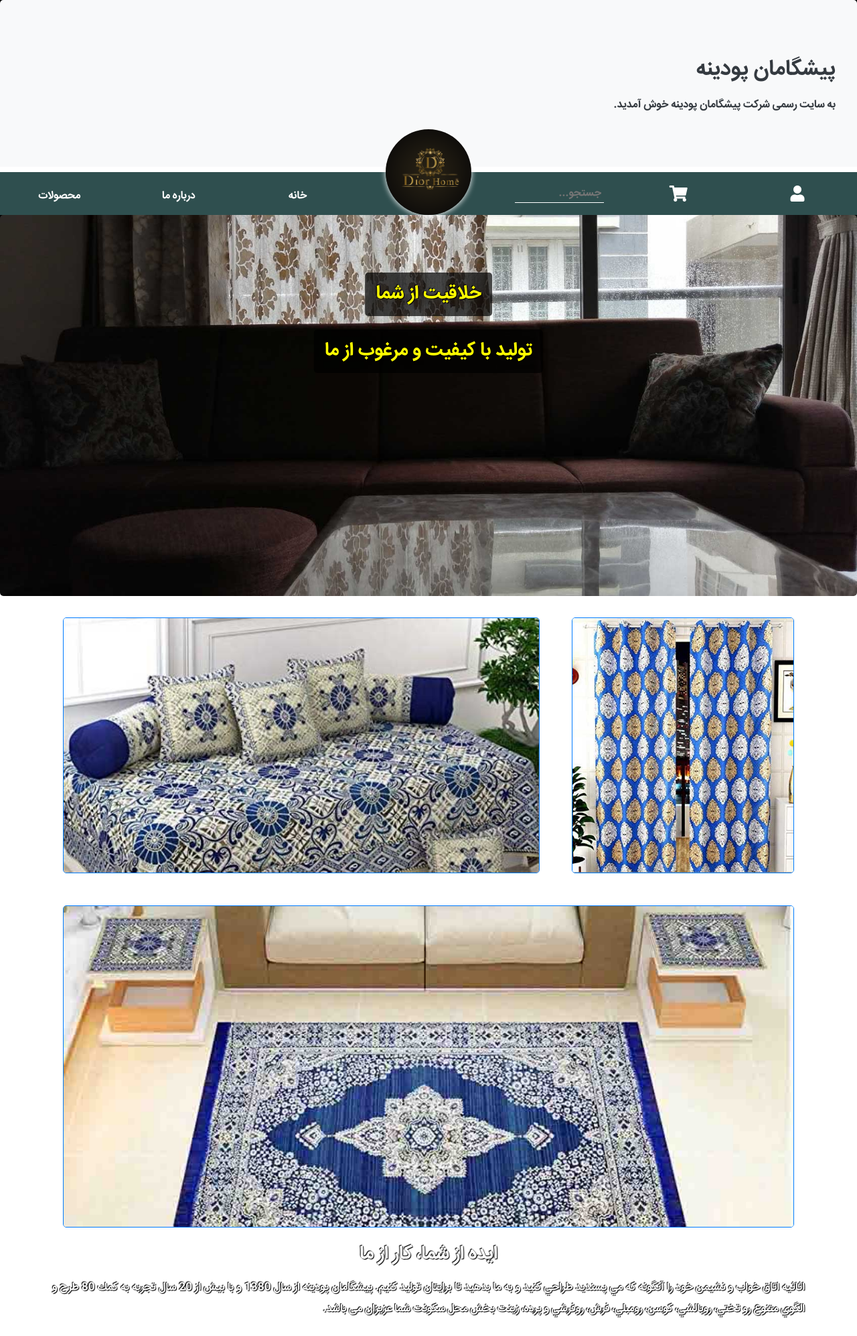
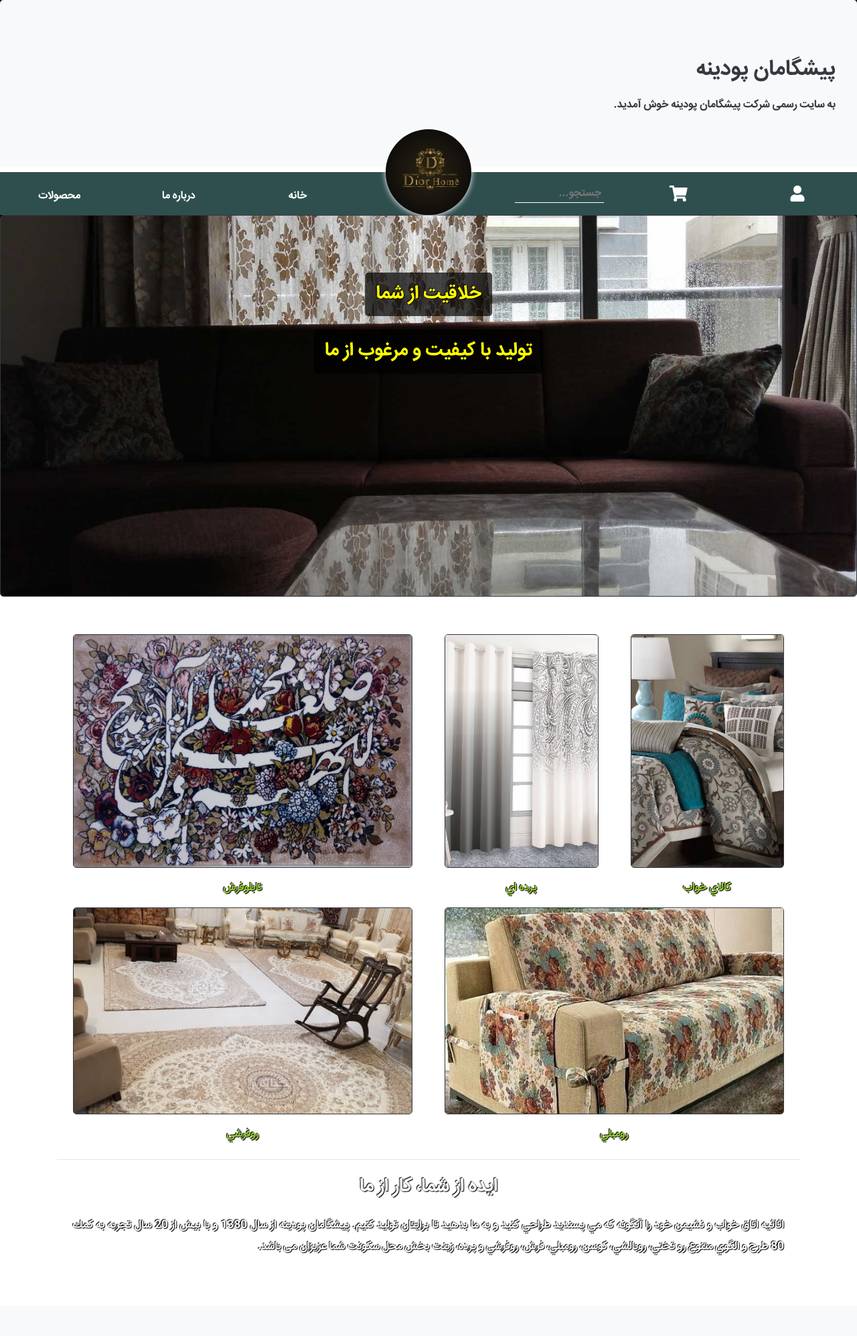
Before and after one commit to Babakashtari/Dior_Home, a PHP site: page / in a window 1280 px wide. Shown: the whole page at 67% size. After the commit the page ends 1875 px from the top, so only its background shows below. Run offline with PHP 8.4, Linux system fonts and the light colour scheme.

Commit message:
improved the front page creativity section and changed the images

```diff
--- a/CSS/index.css
+++ b/CSS/index.css
@@ -24,12 +24,24 @@ main > section.main_image > h3 {
   -webkit-transform: translate(-50%);
   transform: translate(-50%);
   border-radius: 5px;
+  opacity: 1;
+  -webkit-animation-duration: 2s;
+  animation-duration: 2s;
+  -webkit-animation-timing-function: ease-in-out;
+  animation-timing-function: ease-in-out;
 }
+main > section.main_image > h3:first-of-type {
+  -webkit-animation-name: appear;
+  animation-name: appear;
+}
+
 main > section.main_image > h3:nth-of-type(2) {
+  -webkit-animation-name: appear2;
+  animation-name: appear2;
   top: 30%;
 }
 main > section.creativity {
-    background-color: rgba(255, 255, 255, 0.5);
+  background-color: rgba(255, 255, 255, 0.2);
   border-radius: 5px;
   /* background-color: darkslategray; */
 }
@@ -50,6 +62,9 @@ main > section.creativity > table tr > td {
   padding: 0;
   /* border: 3px solid blue; */
 }
+main > section.creativity > table tr > td {
+  text-align: center;
+}
 main > section.creativity > table tr > td > a > img {
   width: 100%;
   height: 100%;
@@ -59,7 +74,9 @@ main > section.creativity > table tr > td > a > img {
   -o-object-position: center;
   object-position: center;
 }
-main > section.creativity > table tr > td {
+main > section.creativity > table tr > td > a {
+  color: yellowgreen;
+  text-shadow: 1px 1px 1px black, -1px -1px 1px black;
 }
 main > section.creativity > h3 {
   text-align: center;
@@ -73,9 +90,71 @@ main > section.creativity > h3 {
   main > section.main_image > h3:nth-of-type(2) {
     top: 40%;
   }
+  main > section.creativity > table tr > td > a {
+    font-size: 0.75rem;
+  }
+  main > section.creativity > h3 {
+    font-size: 1.5rem;
+  }
+  main > section.creativity > p {
+    font-size: 0.75rem;
+  }
 }
 @media screen and (max-width: 526px) {
   main > section.main_image > h3 {
     font-size: 0.75rem;
   }
 }
+@media screen and (max-width: 410px) {
+  main > section.creativity > table tr.label {
+    display: none;
+  }
+}
+@-webkit-keyframes appear {
+  from {
+    opacity: 0;
+    -webkit-transform: translate(-25%);
+    transform: translate(-25%);
+  }
+  to {
+    opacity: 1;
+    -webkit-transform: translate(-50%);
+    transform: translate(-50%);
+  }
+}
+@keyframes appear {
+  from {
+    opacity: 0;
+    -webkit-transform: translate(-100%);
+    transform: translate(-100%);
+  }
+  to {
+    opacity: 1;
+    -webkit-transform: translate(-50%);
+    transform: translate(-50%);
+  }
+}
+@-webkit-keyframes appear2 {
+  from {
+    opacity: 0;
+    -webkit-transform: translate(0);
+    transform: translate(0);
+  }
+  to {
+    opacity: 1;
+    -webkit-transform: translate(-50%);
+    transform: translate(-50%);
+  }
+}
+@keyframes appear2 {
+  from {
+    opacity: 0;
+    -webkit-transform: translate(75%);
+    transform: translate(75%);
+  }
+  to {
+    opacity: 1;
+    -webkit-transform: translate(-50%);
+    transform: translate(-50%);
+  }
+}
--- a/index.php
+++ b/index.php
@@ -36,24 +36,34 @@
     <?php head(); ?>
     <main>
         <section class="container-fluid px-0 position-relative main_image">
-            <img src="images/index_images/frontpage.jpg" alt="پرده، کوسن و رومبلی اتاق نشیمن">
+            <img class="border border-dark" src="images/index_images/frontpage.jpg" alt="پرده، کوسن و رومبلی اتاق نشیمن">
             <h3 class="position-absolute p-1 p-sm-3">خلاقیت از شما</h3>
             <h3 class="position-absolute p-1 p-sm-3">تولید با کیفیت و مرغوب از ما</h3>
         </section>
-        <section class="container my-2 p-0 creativity">
-            <table class="container">
-                <tr class="row">
-                    <td class="col-8 p-4"><a href="#"><img class="border border-primary" src="images/index_images/bedsheet.jpg" alt="روتختی نمونه کار پیشگامان پودینه"></a></td>
-                    <td rowsapn="2" class="col-4 p-4"><a href="#"><img class="border border-primary" src="images/index_images/curtain.jpg" alt="پرده نمونه چاپی پیشگامان پودینه"></a></td>
-                </tr>
-                <tr class="row">
-                    <td class="col-12 p-4"><a href="#"><img class="border border-primary" src="images/index_images/carpet.jpg" alt="روفرشی تولید پیشگامان پودینه"></a></td>
-                    <!-- <td class="col-4 p-4"><a href="#"><img class="border border-primary" src="images/index_images/sofa.jpg" alt="رومبلی تولید پیشگامان پودینه"></a></td> -->
-
-                </tr>
-            </table>
-            <h3>ایده از شما، کار از ما</h3>
-            <p class="p-2">اثاثيه اتاق خواب و نشيمن خود را آنگونه كه مي پسنديد طراحي كنيد و به ما بدهيد تا برايتان توليد كنيم. پيشگامان پودينه از سال 1380 و با بيش از 20 سال تجربه به كمك 80 طرح و الگوي متنوع رو تختي، روبالشي، كوسن،‌ رومبلي،‌ فرش، روفرشي و پرده، زينت بخش محل سكونت شما عزيزان می باشد.</p>
+        <section class="container my-4 py-4 creativity">
+                <table class="container px-1">
+                    <tr class="row">
+                        <td class="col-6 py-2 px-2 px-md-4"><a href="#"><img class="border border-dark" src="images/index_images/carpet_board.jpg" alt="روتختی نمونه کار پیشگامان پودینه"></a></td>
+                        <td class="col-3 py-2 px-2 px-md-4"><a href="#"><img class="border border-dark" src="images/index_images/curtain2.jpg" alt="پرده نمونه چاپی پیشگامان پودینه"></a></td>
+                        <td class="col-3 py-2 px-2 px-md-4"><a href="#"><img class="border border-dark" src="images/index_images/sleeping_products.jpg" alt="كالاي خواب شامل كوسن، روتختي و روملافه اي"></a></td>
+                    </tr>
+                    <tr class="row label">
+                        <td class="col-6 py-2 px-2 px-md-4"><a href="#">تابلوفرش</a></td>
+                        <td class="col-3 py-2 px-2 px-md-4"><a href="#">پرده اي</a></td>
+                        <td class="col-3 py-2 px-2 px-md-4"><a href="#">كالاي خواب</a></td>
+                    </tr>
+                    <tr class="row">
+                        <td class="col-6 py-2 px-2 px-md-4"><a href="#"><img class="border border-dark" src="images/index_images/carpet2.jpg" alt="روفرشی تولید پیشگامان پودینه"></a></td>
+                        <td class="col-6 py-2 px-2 px-md-4"><a href="#"><img class="border border-dark" src="images/index_images/sofa_cover.jpg" alt="رومبلی تولید پیشگامان پودینه"></a></td>
+                    </tr>
+                    <tr class='row label'>
+                        <td class="col-6 py-2 px-2 px-md-4"><a href="#">روفرشي</a></td>
+                        <td class="col-6 py-2 px-2 px-md-4"><a href="#">رومبلي</a></td>
+                    </tr>
+                </table>
+                <hr>
+                <h3 class="p-2">ایده از شما، کار از ما</h3>
+                <p class="py-2 px-4">اثاثيه اتاق خواب و نشيمن خود را آنگونه كه مي پسنديد طراحي كنيد و به ما بدهيد تا برايتان توليد كنيم. پيشگامان پودينه از سال 1380 و با بيش از 20 سال تجربه به كمك 80 طرح و الگوي متنوع رو تختي، روبالشي، كوسن،‌ رومبلي،‌ فرش، روفرشي و پرده، زينت بخش محل سكونت شما عزيزان می باشد.</p>
         </section>
     </main>
     <footer></footer>
```
Also changed, not shown: images/index_images/carpet2.jpg (added), images/index_images/carpet_board.jpg (added), images/index_images/curtain2.jpg (added), images/index_images/living_room.jpg (renamed from images/index_images/frontpage1.jpg), images/index_images/sleeping_products.jpg (added), images/index_images/sofa_cover.jpg (added). Lines whose indentation alone changed are shown as unchanged.
